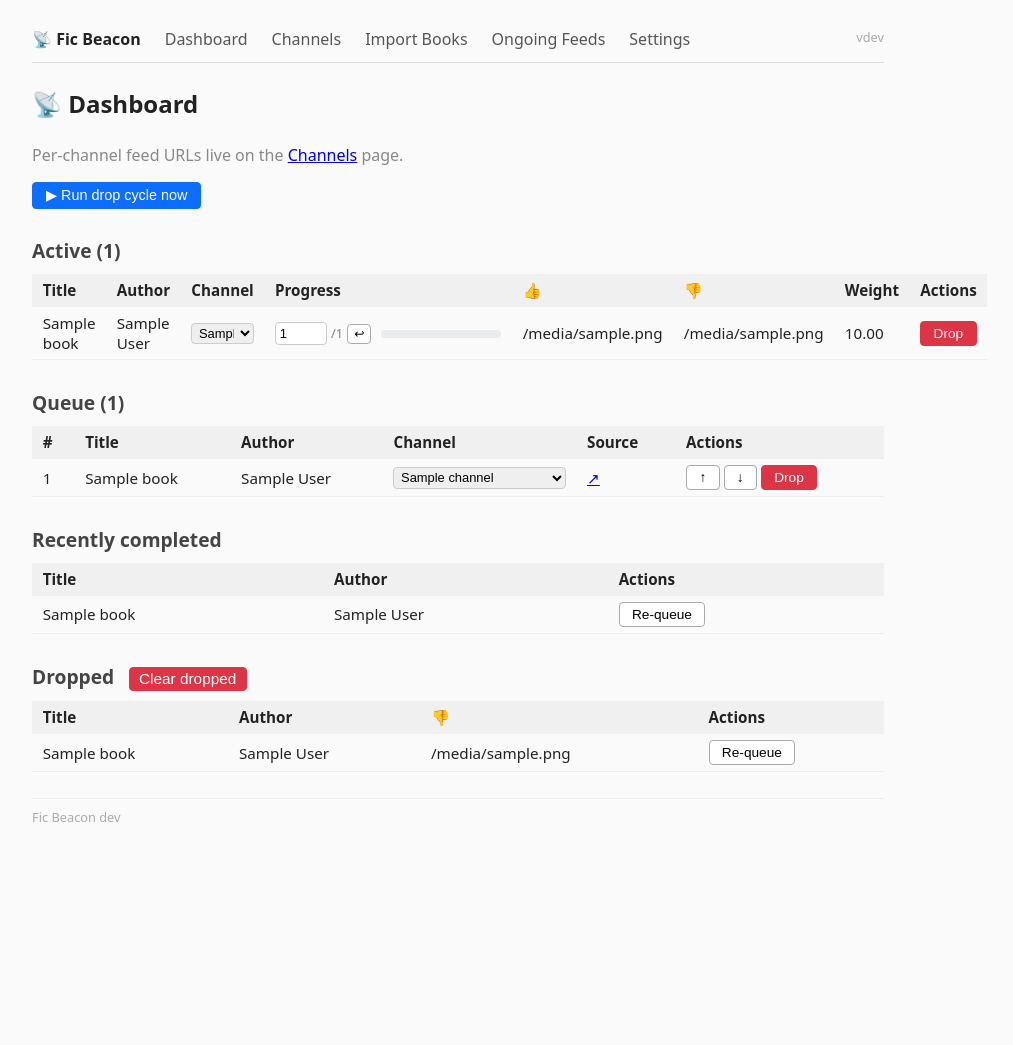
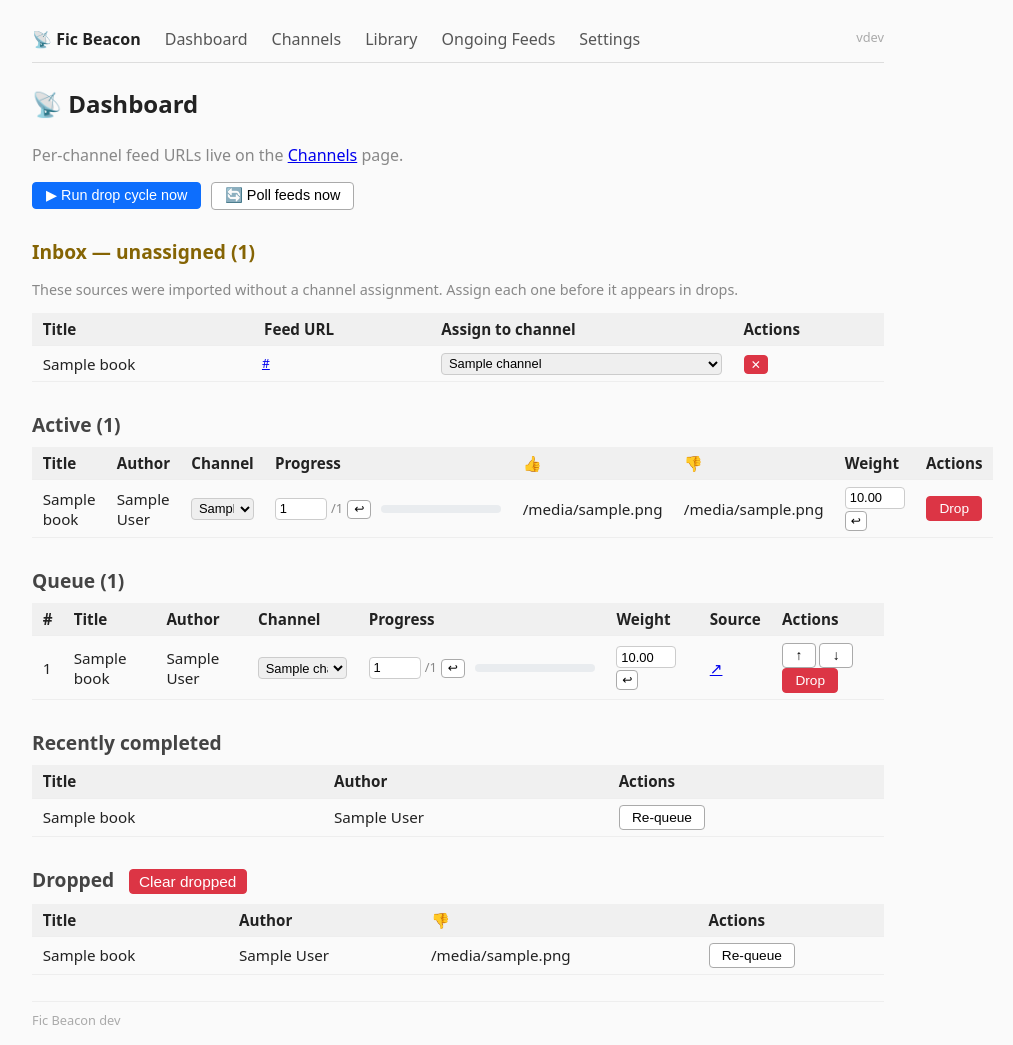
Before and after one commit to Similacrest/fic-beacon, a FastAPI app: template app/templates/admin/index.html in a window 1280 px wide. Shown: the whole page, without its empty margins (182-1195 px from the left). Before the commit the page ends 822 px from the top, so only its background shows below. Run offline with FastAPI, Linux system fonts and the light colour scheme; the template is opened without the code that fills it: most values are stand-ins (such as "Sample title", 1, 10 or a date in 2020); some libraries are stand-ins or nearby versions.

Commit message:
feat(admin): dashboard weight/progress, inbox section, poll-now, channels cleanup
Dashboard:
- Progress column in Queue table alongside Active (with set-cursor form for
  all books, EPUB and ongoing; ongoing shows buffered count and rewinds by
  un-releasing entries)
- Inline weight adjustment form on every row (active + queued)
- "Poll feeds now" button next to "Run drop cycle"
- Inbox section: unassigned OPML imports listed at top with channel selector
- "(ongoing)" badge on title instead of polluting the Author column; Author
  column hides "Unknown" placeholder so it reads blank

Channels page:
- Single Budget field (value + mode selector) replaces the old dual
  budget_words / budget_minutes inputs
- Genre match field shows comma-separated hint in placeholder/help text
- is_inbox channels hidden from all channel listings

Nav: "Import Books" → "Library" (old /admin/import redirects 301)

Co-Authored-By: Claude Sonnet 4.6 <noreply@anthropic.com>

```diff
--- a/app/templates/admin/index.html
+++ b/app/templates/admin/index.html
@@ -13,14 +13,109 @@
 </form>
 {% endmacro %}
 
+{# Progress cell — works for both EPUB and ongoing sources #}
+{% macro progress_cell(book) %}
+{% if book.kind.value == 'ongoing' %}
+  <span style="white-space:nowrap">
+    <form method="post" action="/admin/books/{{ book.id }}/set-cursor"
+          style="display:inline; margin-right:.4em"
+          title="Set chapter cursor (rewind to re-read)">
+      <input type="number" name="chapter_index"
+             value="{{ book.cursor_chapter_index }}"
+             min="0"
+             style="width:52px; padding:.2em .3em; font-size:.85em">
+      <span style="color:#888; font-size:.85em">
+        {% set buf = buffered.get(book.id, 0) %}
+        {% if buf %} +{{ buf }} buffered{% endif %}
+      </span>
+      <button type="submit" style="padding:.15em .5em; font-size:.8em" title="Apply cursor">↩</button>
+    </form>
+  </span>
+{% elif book.total_chapters %}
+  <span style="white-space:nowrap">
+    <form method="post" action="/admin/books/{{ book.id }}/set-cursor"
+          style="display:inline; margin-right:.4em"
+          title="Set chapter cursor (rewind/skip ahead)">
+      <input type="number" name="chapter_index"
+             value="{{ book.cursor_chapter_index }}"
+             min="0" max="{{ book.total_chapters }}"
+             style="width:52px; padding:.2em .3em; font-size:.85em">
+      <span style="color:#888; font-size:.85em">/{{ book.total_chapters }}</span>
+      <button type="submit" style="padding:.15em .5em; font-size:.8em" title="Apply cursor">↩</button>
+    </form>
+    <span class="progress-bar-wrap">
+      <span class="progress-bar-fill"
+        style="width: {{ [(book.cursor_chapter_index / book.total_chapters * 100)|int, 100]|min }}%">
+      </span>
+    </span>
+  </span>
+{% else %}
+  <form method="post" action="/admin/books/{{ book.id }}/set-cursor"
+        style="display:inline"
+        title="Set chapter cursor">
+    <input type="number" name="chapter_index"
+           value="{{ book.cursor_chapter_index }}"
+           min="0"
+           style="width:52px; padding:.2em .3em; font-size:.85em">
+    <button type="submit" style="padding:.15em .5em; font-size:.8em" title="Apply cursor">↩</button>
+  </form>
+{% endif %}
+{% endmacro %}
+
+{# Inline weight adjustment #}
+{% macro weight_cell(book) %}
+<form method="post" action="/admin/books/{{ book.id }}/set-weight" style="display:inline">
+  <input type="number" name="weight"
+         value="{{ '%.2f'|format(book.quota_weight) }}"
+         min="0.1" max="10" step="0.05"
+         style="width:60px; padding:.2em .3em; font-size:.85em">
+  <button type="submit" style="padding:.15em .4em; font-size:.8em" title="Apply weight">↩</button>
+</form>
+{% endmacro %}
+
 <h1>📡 Dashboard</h1>
 
 <p style="color:#888">
   Per-channel feed URLs live on the <a href="/admin/channels">Channels</a> page.
 </p>
-<form method="post" action="/admin/trigger-drop" style="display:inline">
-  <button class="btn btn-primary">▶ Run drop cycle now</button>
-</form>
+<div style="display:flex; gap:.6em; flex-wrap:wrap; margin-bottom:1.5em">
+  <form method="post" action="/admin/trigger-drop">
+    <button class="btn btn-primary">▶ Run drop cycle now</button>
+  </form>
+  <form method="post" action="/admin/poll-now">
+    <button class="btn">🔄 Poll feeds now</button>
+  </form>
+</div>
+
+{% if inbox_books %}
+<h2 style="color:#856404">Inbox — unassigned ({{ inbox_books|length }})</h2>
+<p style="color:#888; font-size:.9em">
+  These sources were imported without a channel assignment. Assign each one before it
+  appears in drops.
+</p>
+<table>
+  <thead><tr>
+    <th>Title</th><th>Feed URL</th><th>Assign to channel</th><th>Actions</th>
+  </tr></thead>
+  <tbody>
+  {% for book in inbox_books %}
+  <tr>
+    <td>{{ book.title }}</td>
+    <td style="font-size:.8em; max-width:220px; overflow:hidden; text-overflow:ellipsis; white-space:nowrap">
+      {% if book.feed_url %}<a href="{{ book.feed_url }}" target="_blank">{{ book.feed_url }}</a>{% else %}—{% endif %}
+    </td>
+    <td>{{ channel_select(book) }}</td>
+    <td>
+      <form method="post" action="/admin/ongoing/{{ book.id }}/delete" style="display:inline"
+            onsubmit="return confirm('Remove this source and its buffered chapters?')">
+        <button class="btn btn-danger" style="font-size:.8em; padding:.15em .5em">✕</button>
+      </form>
+    </td>
+  </tr>
+  {% endfor %}
+  </tbody>
+</table>
+{% endif %}
 
 <h2>Active ({{ active|length }})</h2>
 {% if active %}
@@ -31,35 +126,16 @@
   <tbody>
   {% for book in active %}
   <tr>
-    <td>{{ book.title }}</td>
-    <td>{{ book.author }}</td>
+    <td>
+      {{ book.title }}
+      {% if book.kind.value == 'ongoing' %}<span class="badge badge-active" style="font-size:.7em; padding:.1em .4em">ongoing</span>{% endif %}
+    </td>
+    <td>{{ book.author if book.author and book.author != 'Unknown' else '' }}</td>
     <td>{{ channel_select(book) }}</td>
-    <td>
-      {% if book.total_chapters %}
-        <span style="white-space:nowrap">
-          <form method="post" action="/admin/books/{{ book.id }}/set-cursor"
-                style="display:inline; margin-right:.4em"
-                title="Set chapter cursor (rewind/skip ahead)">
-            <input type="number" name="chapter_index"
-                   value="{{ book.cursor_chapter_index }}"
-                   min="0" max="{{ book.total_chapters }}"
-                   style="width:52px; padding:.2em .3em; font-size:.85em">
-            <span style="color:#888; font-size:.85em">/{{ book.total_chapters }}</span>
-            <button type="submit" style="padding:.15em .5em; font-size:.8em" title="Apply cursor">↩</button>
-          </form>
-          <span class="progress-bar-wrap">
-            <span class="progress-bar-fill"
-              style="width: {{ [(book.cursor_chapter_index / book.total_chapters * 100)|int, 100]|min }}%">
-            </span>
-          </span>
-        </span>
-      {% else %}
-        ch.{{ book.cursor_chapter_index }}
-      {% endif %}
-    </td>
+    <td>{{ progress_cell(book) }}</td>
     <td>{{ book.thumbs_up }}</td>
     <td>{{ book.thumbs_down }}</td>
-    <td>{{ "%.2f"|format(book.quota_weight) }}</td>
+    <td>{{ weight_cell(book) }}</td>
     <td>
       <form method="post" action="/admin/books/{{ book.id }}/drop" style="display:inline">
         <button class="btn btn-danger">Drop</button>
@@ -77,15 +153,20 @@
 {% if queued %}
 <table>
   <thead><tr>
-    <th>#</th><th>Title</th><th>Author</th><th>Channel</th><th>Source</th><th>Actions</th>
+    <th>#</th><th>Title</th><th>Author</th><th>Channel</th><th>Progress</th><th>Weight</th><th>Source</th><th>Actions</th>
   </tr></thead>
   <tbody>
   {% for book in queued %}
   <tr>
     <td>{{ loop.index }}</td>
-    <td>{{ book.title }}</td>
-    <td>{{ book.author }}</td>
+    <td>
+      {{ book.title }}
+      {% if book.kind.value == 'ongoing' %}<span class="badge badge-queued" style="font-size:.7em; padding:.1em .4em">ongoing</span>{% endif %}
+    </td>
+    <td>{{ book.author if book.author and book.author != 'Unknown' else '' }}</td>
     <td>{{ channel_select(book) }}</td>
+    <td>{{ progress_cell(book) }}</td>
+    <td>{{ weight_cell(book) }}</td>
     <td>{% if book.source_url %}<a href="{{ book.source_url }}" target="_blank">↗</a>{% endif %}</td>
     <td>
       <form method="post" action="/admin/books/{{ book.id }}/move" style="display:inline">
@@ -116,7 +197,7 @@
   {% for book in completed %}
   <tr>
     <td>{{ book.title }}</td>
-    <td>{{ book.author }}</td>
+    <td>{{ book.author if book.author and book.author != 'Unknown' else '' }}</td>
     <td>
       <form method="post" action="/admin/books/{{ book.id }}/requeue" style="display:inline">
         <button>Re-queue</button>
@@ -142,7 +223,7 @@
   {% for book in dropped %}
   <tr>
     <td>{{ book.title }}</td>
-    <td>{{ book.author }}</td>
+    <td>{{ book.author if book.author and book.author != 'Unknown' else '' }}</td>
     <td>{{ book.thumbs_down }}</td>
     <td>
       <form method="post" action="/admin/books/{{ book.id }}/requeue" style="display:inline">
--- a/app/templates/base.html
+++ b/app/templates/base.html
@@ -70,7 +70,7 @@
     <strong>📡 Fic Beacon</strong>
     <a href="/admin/">Dashboard</a>
     <a href="/admin/channels">Channels</a>
-    <a href="/admin/import">Import Books</a>
+    <a href="/admin/library">Library</a>
     <a href="/admin/ongoing/">Ongoing Feeds</a>
     <a href="/admin/config">Settings</a>
     <span style="margin-left:auto; color:#aaa; font-size:.8em">v{{ version }}</span>
```
Also changed, not shown: app/routers/admin.py (+119 -64 lines), app/templates/admin/channels.html (+17 -25 lines), app/templates/admin/ongoing.html (+8 -4 lines).
